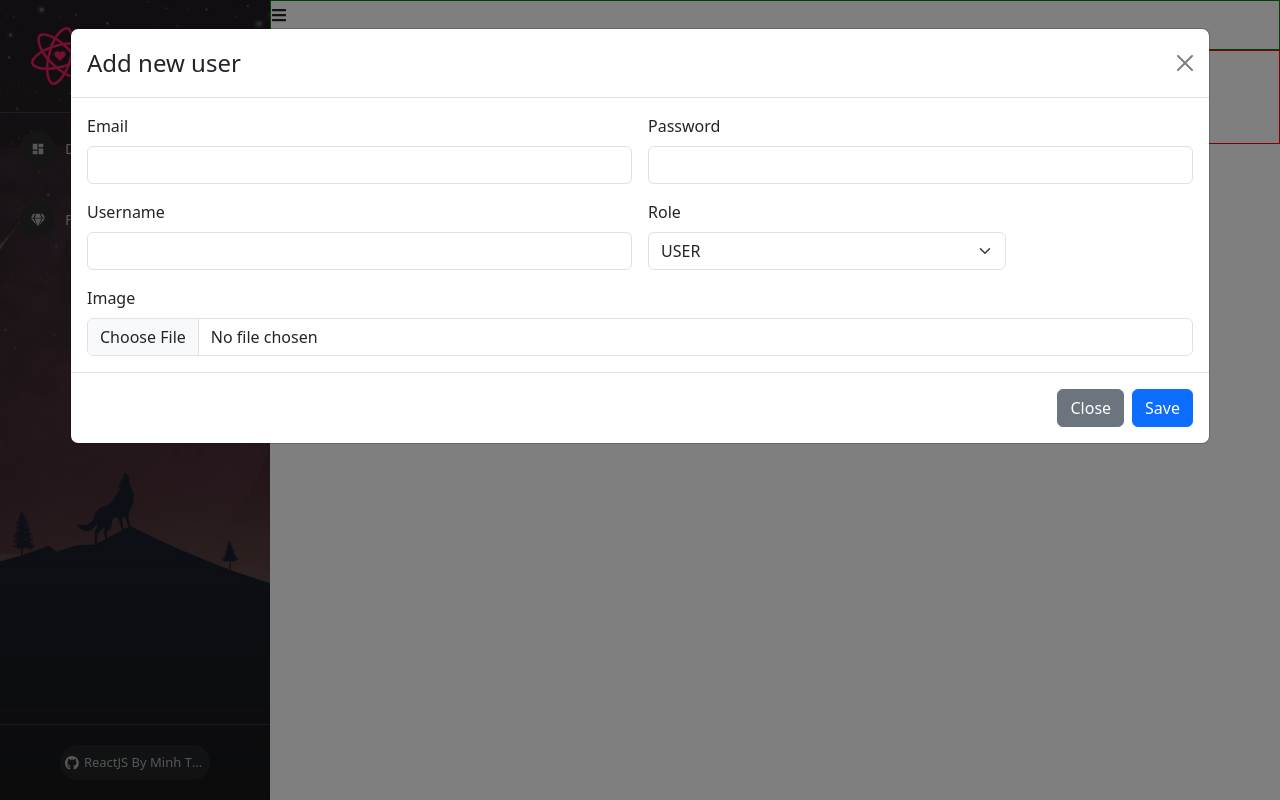
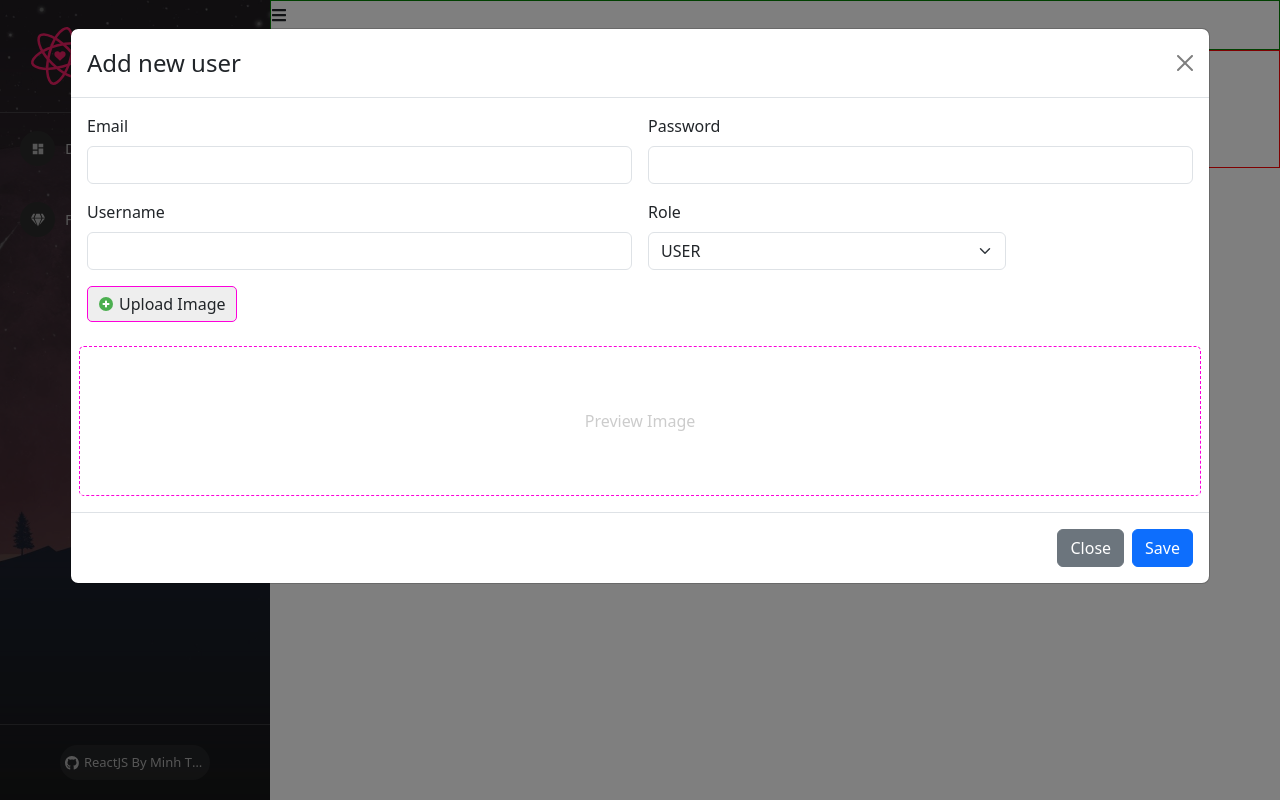
Before and after one commit to Thang-Nguyen-Minh/REACTJS, a React (Create React App) app: page /admins/manageusers in a window 1280 px wide. Both pictures are taken after a click on the button "Launch demo modal". Built offline with nearby package versions, Linux system fonts and the light colour scheme.

Commit message:
State hóa user

```diff
--- a/src/components/Admin/Content/ManageUser.js
+++ b/src/components/Admin/Content/ManageUser.js
@@ -1,5 +1,5 @@
 import ModalCreateUser from "./ModalCreateUser";
-
+import "./ManageUser.scss"
 const ManageUser = props => {
     return (
         <div className="manage-user-container">
@@ -12,8 +12,9 @@
                 </div>
                 <div>
                     Table User
-                    <ModalCreateUser/>
+
                 </div>
+                <ModalCreateUser/>
             </div>
         </div>
     )
--- /dev/null
+++ b/src/components/Admin/Content/ManageUser.scss
@@ -0,0 +1,34 @@
+.manage-user-container{
+  .users-content{
+
+  }
+}
+.modal-add-user{
+  .img-preview{
+    height : 150px;
+    border: 1px dashed #fd00db;
+    border-radius: 5px;
+    display: flex;
+    justify-content: center;
+    align-items: center;
+    color: #ccc;
+    img{
+      max-width : 100%;
+      max-height : 100%;
+    }
+  }
+  .label-upload{
+    gap: 5px;
+    display: flex;
+    align-items: center;
+    border: 1px solid #fd00db;
+    width: fit-content;
+    padding: 5px 10px;
+    border-radius: 5px;
+    background : #eeeeee;
+    cursor: pointer;
+    &:hover{
+      background: #dcdcdc;
+    }
+  }
+}
--- a/src/components/Admin/Content/ModalCreateUser.js
+++ b/src/components/Admin/Content/ModalCreateUser.js
@@ -1,13 +1,26 @@
 import {useState} from "react";
 import Button from "react-bootstrap/Button";
 import Modal from "react-bootstrap/Modal";
-import ManageUser from "./ManageUser";
+import {FcPlus} from 'react-icons/fc';
 
 const ModalCreateUser = () =>{
     const [show, setShow] = useState(false);
 
     const handleClose = () => setShow(false);
     const handleShow = () => setShow(true);
+
+    const[email, setEmail] = useState("");
+    const[password, setPassword] = useState("");
+    const[username, setUsername] = useState("");
+    const[role, setRole] = useState("USER");
+    const[image, setImage] = useState("");
+    const[previewImage, setPreviewImage] = useState("");
+    const handleUploadImage=(e)=>{
+        if(e.target && e.target.files && e.target.files[0]){
+            setPreviewImage(URL.createObjectURL(e.target.files[0]));
+            setImage(e.target.files[0]);
+        }
+    }
 
     return (
         <>
@@ -18,6 +31,7 @@
             <Modal show={show} onHide={handleClose}
                    size="xl"
                 backdrop="static"
+                   className="modal-add-user"
             >
                 <Modal.Header closeButton>
                     <Modal.Title>Add new user</Modal.Title>
@@ -26,26 +40,37 @@
                     <form className="row g-3">
                         <div className="col-md-6">
                             <label className="form-label">Email</label>
-                            <input type="email" className="form-control"/>
+                            <input type="email" className="form-control"
+                                   value={email}
+                                    onChange={(e)=>setEmail(e.target.value)}
+                            />
                         </div>
                         <div className="col-md-6">
                             <label className="form-label">Password</label>
-                            <input type="password" className="form-control"/>
+                            <input type="password" className="form-control" value={password}
+                                   onChange={(e)=>setPassword(e.target.value)}/>
                         </div>
                         <div className="col-md-6">
                             <label className="form-label">Username</label>
-                            <input type="text" className="form-control"/>
+                            <input type="text" className="form-control" value={username}
+                                   onChange={(e)=>setUsername(e.target.value)}/>
                         </div>
                         <div className="col-md-4">
                             <label className="form-label">Role</label>
-                            <select className="form-select">
-                                <option selected value="USER">USER</option>
+                            <select className="form-select" onChange={(e)=>setRole(e.target.value)}>
+                                <option value="USER">USER</option>
                                 <option value="ADMIN">ADMIN</option>
                             </select>
                         </div>
                         <div className="col-md-12">
-                            <label className="form-label">Image</label>
-                            <input type="file" className="form-control"/>
+                            <label className="form-label label-upload" htmlFor="labelUpload">
+                                <FcPlus/> Upload Image
+                            </label>
+                            <input type="file" id="labelUpload" hidden onChange={(e)=>handleUploadImage(e)}/>
+                        </div>
+                        <div className="col-md-12 img-preview">
+                            {previewImage ? <img alt="" src={previewImage}/>
+                            : <span>Preview Image</span>}
                         </div>
                     </form>
                 </Modal.Body>
```
